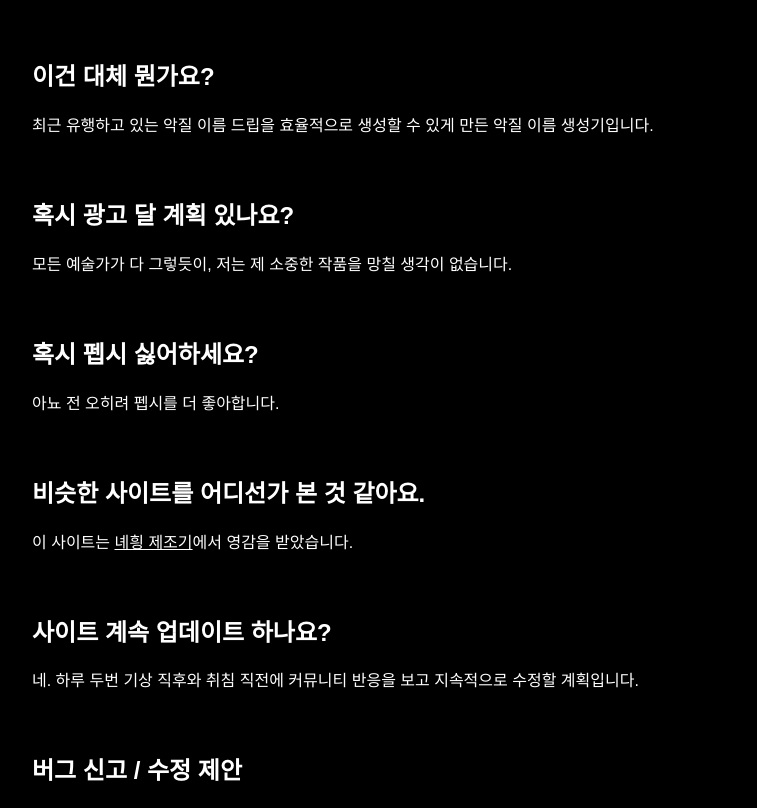
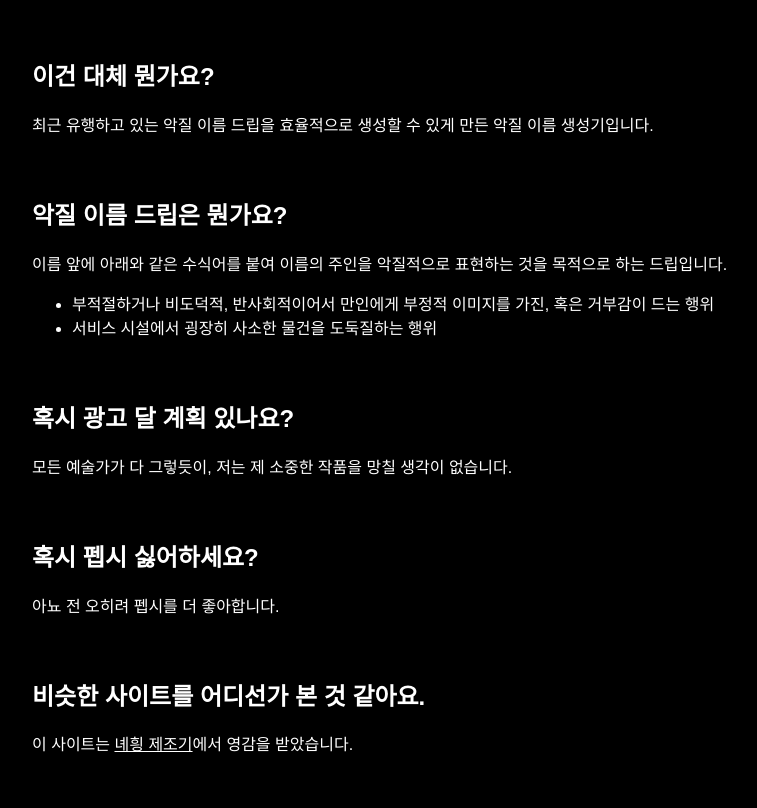
Before and after one commit to ShapeLayer/prefix-generator, a plain HTML site: page detail.html in a window 1280 px wide. Shown: the part 292-1100 px from the top of the page, without its empty margins (108-865 px from the left). Drawn offline with Linux system fonts and the light colour scheme; a web font is replaced by a local one.

Commit message:
핫픽스: 악질 이름 드립 설명 추가

```diff
--- a/assets/contents.js
+++ b/assets/contents.js
@@ -70,7 +70,7 @@ var objects = [
 ]
 
 var exampleNames = [
-  '엄종현', '홍길동', '강철수', '박종현', '문성수', '유현재', '고강건', '안주현', '김민식', '김준표'
+  '엄종현', '홍길동', '강철수', '박종현', '문성수', '유현재', '고강건', '안주현', '김민식', '김준표', '오민서'
 ]
 // '정지웅', '노강민'
 
--- a/detail.html
+++ b/detail.html
@@ -39,6 +39,14 @@
     <div class="container">
         <h2>이건 대체 뭔가요?</h2>
         <p>최근 유행하고 있는 악질 이름 드립을 효율적으로 생성할 수 있게 만든 악질 이름 생성기입니다.</p>
+    </div>
+    <div class="container">
+        <h2>악질 이름 드립은 뭔가요?</h2>
+        <p>이름 앞에 아래와 같은 수식어를 붙여 이름의 주인을 악질적으로 표현하는 것을 목적으로 하는 드립입니다.</p>
+        <ul>
+            <li>부적절하거나 비도덕적, 반사회적이어서 만인에게 부정적 이미지를 가진, 혹은 거부감이 드는 행위</li>
+            <li>서비스 시설에서 굉장히 사소한 물건을 도둑질하는 행위</li>
+        </ul>
     </div>
     <div class="container">
         <h2>혹시 광고 달 계획 있나요?</h2>
```
